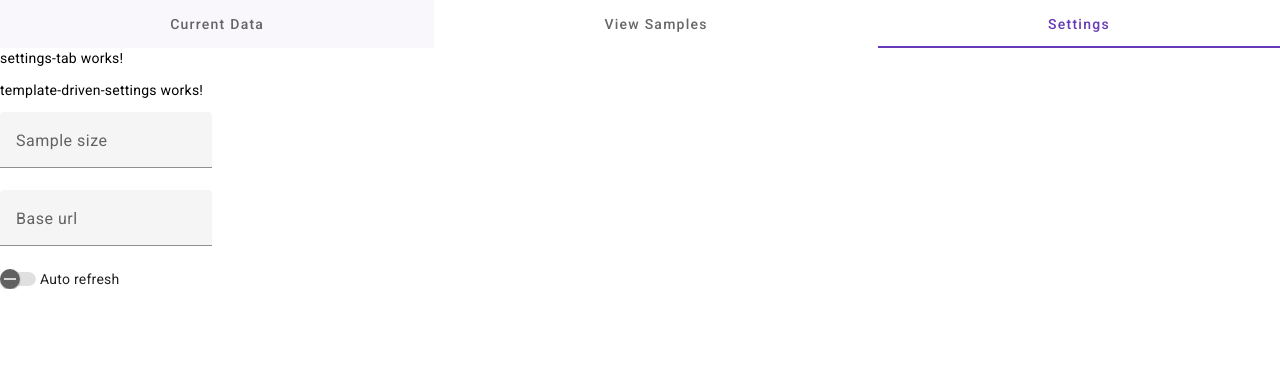
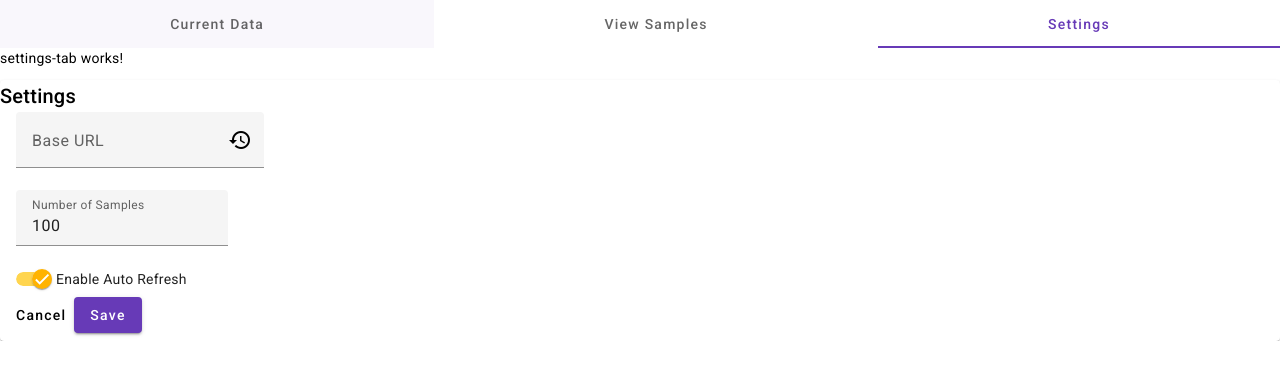
Before and after one commit to NCGThompson/CS-485-Project-1, an Angular app: page / in a window 1280 px wide. Both pictures are taken after a click on the tab "Settings". Shown: the top 380 px of the page. Built offline with nearby package versions, Linux system fonts and the light colour scheme; no server answers.

Commit message:
refactored settings form

```diff
--- a/src/app/settings-tab/template-driven-settings/template-driven-settings.component.html
+++ b/src/app/settings-tab/template-driven-settings/template-driven-settings.component.html
@@ -1,14 +1,46 @@
-<p>template-driven-settings works!</p>
-<form action="">
-  <mat-form-field>
-    <mat-label>Sample size</mat-label>
-    <input type="number" placeholder="Ex. 100" matInput />
-  </mat-form-field>
-  <br />
-  <mat-form-field>
-    <mat-label>Base url</mat-label>
-    <input type="url" placeholder="Ex. a url" matInput />
-  </mat-form-field>
-  <br />
-  <mat-slide-toggle>Auto refresh</mat-slide-toggle>
-</form>
+<mat-card>
+  <mat-card-title>Settings</mat-card-title>
+  <mat-card-content>
+    <form>
+      <!-- Base URL Setting -->
+      <mat-form-field appearance="fill">
+        <mat-label>Base URL</mat-label>
+        <input
+          matInput
+          placeholder="https://smstestbed.nist.gov/vds/"
+          [(ngModel)]="baseUrl"
+          name="baseUrl" />
+        <button
+          matSuffix
+          mat-icon-button
+          aria-label="Clear"
+          (click)="restoreDefault()">
+          <mat-icon>restore</mat-icon>
+        </button>
+      </mat-form-field>
+      <br />
+
+      <!-- Number of Samples Setting -->
+      <mat-form-field appearance="fill">
+        <mat-label>Number of Samples</mat-label>
+        <input
+          matInput
+          type="number"
+          placeholder="Number of Samples"
+          min="0"
+          [(ngModel)]="numberOfSamples"
+          name="numberOfSamples" />
+      </mat-form-field>
+      <br />
+
+      <!-- Auto Refresh Setting -->
+      <mat-slide-toggle [(ngModel)]="autoRefresh" name="autoRefresh"
+        >Enable Auto Refresh</mat-slide-toggle
+      >
+    </form>
+  </mat-card-content>
+  <mat-card-actions>
+    <button mat-button>Cancel</button>
+    <button mat-raised-button color="primary">Save</button>
+  </mat-card-actions>
+</mat-card>
--- a/src/app/settings-tab/template-driven-settings/template-driven-settings.component.ts
+++ b/src/app/settings-tab/template-driven-settings/template-driven-settings.component.ts
@@ -1,44 +1,33 @@
 import { Component } from '@angular/core';
-import { CommonModule } from '@angular/common';
-import {
-  FormBuilder,
-  FormControl,
-  FormsModule,
-  ReactiveFormsModule,
-} from '@angular/forms';
-
+import { FormsModule } from '@angular/forms';
+import { MatCardModule } from '@angular/material/card';
+import { MatFormFieldModule } from '@angular/material/form-field';
 import { MatInputModule } from '@angular/material/input';
-import { MatFormFieldModule } from '@angular/material/form-field';
 import { MatSlideToggleModule } from '@angular/material/slide-toggle';
+import { MatButtonModule } from '@angular/material/button';
+import { MatIconModule } from '@angular/material/icon';
 
 @Component({
   selector: 'app-template-driven-settings',
   standalone: true,
   imports: [
-    CommonModule,
     FormsModule,
-    ReactiveFormsModule,
+    MatCardModule,
+    MatFormFieldModule,
     MatInputModule,
-    MatFormFieldModule,
     MatSlideToggleModule,
+    MatButtonModule,
+    MatIconModule,
   ],
   templateUrl: './template-driven-settings.component.html',
 })
 export class TemplateDrivenSettingsComponent {
-  samplesFormControl = new FormControl();
-  baseUrlControl = new FormControl();
+  baseUrl: string = ''; // Initialize with actual default or fetched value
+  numberOfSamples: number = 100; // Default or fetched value
+  autoRefresh: boolean = true; // Default or fetched value
+  defaultBaseUrl: string = '/vds'; // Your default Base URL
 
-  options = this._formBuilder.group({
-    samplesNumber: this.samplesFormControl,
-    baseUrl: this.baseUrlControl,
-  });
-
-  constructor(private _formBuilder: FormBuilder) {}
-
-  getBaseUrl(): string {
-    return this.baseUrlControl.value || '/vds/';
-  }
-  getSampleCount(): string {
-    return this.baseUrlControl.value || '100';
+  restoreDefault(): void {
+    this.baseUrl = this.defaultBaseUrl;
   }
 }
```
Also changed, not shown: 1 other file (tests, documents, lock files or other folders).
